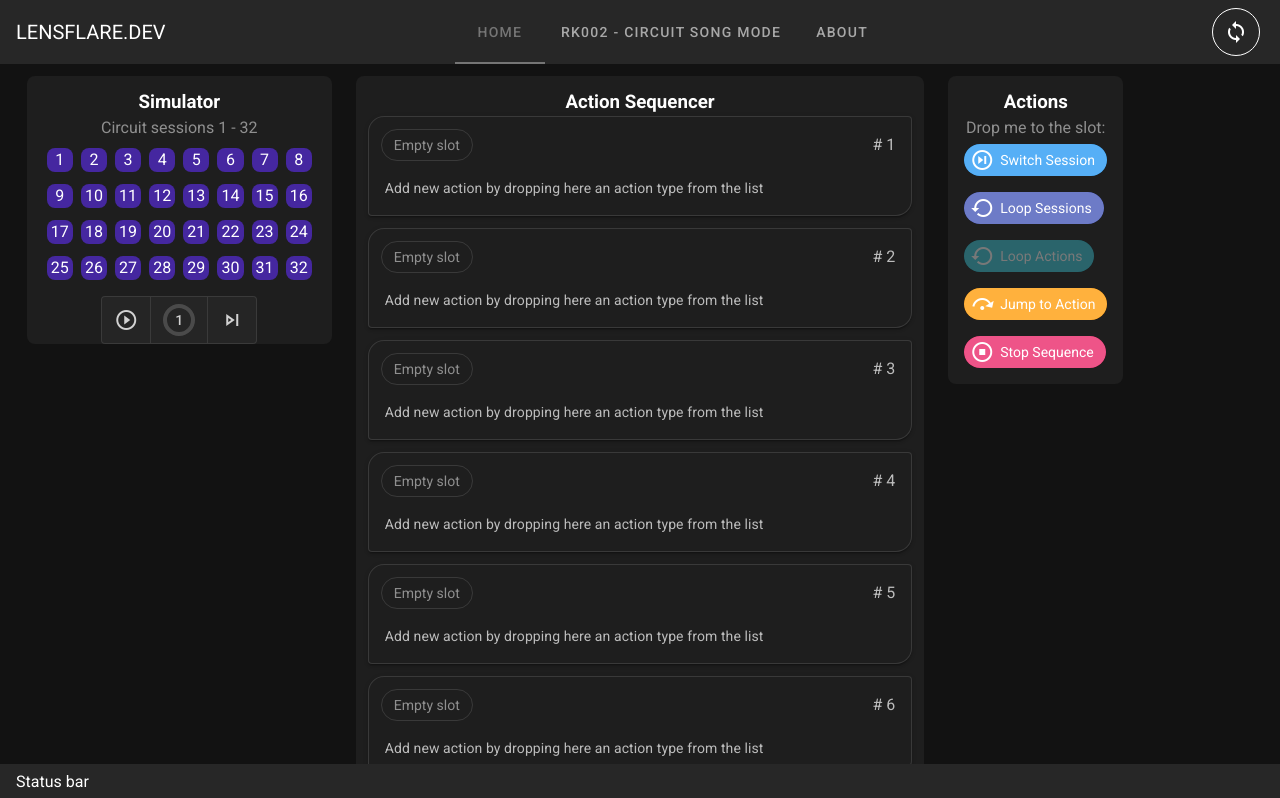
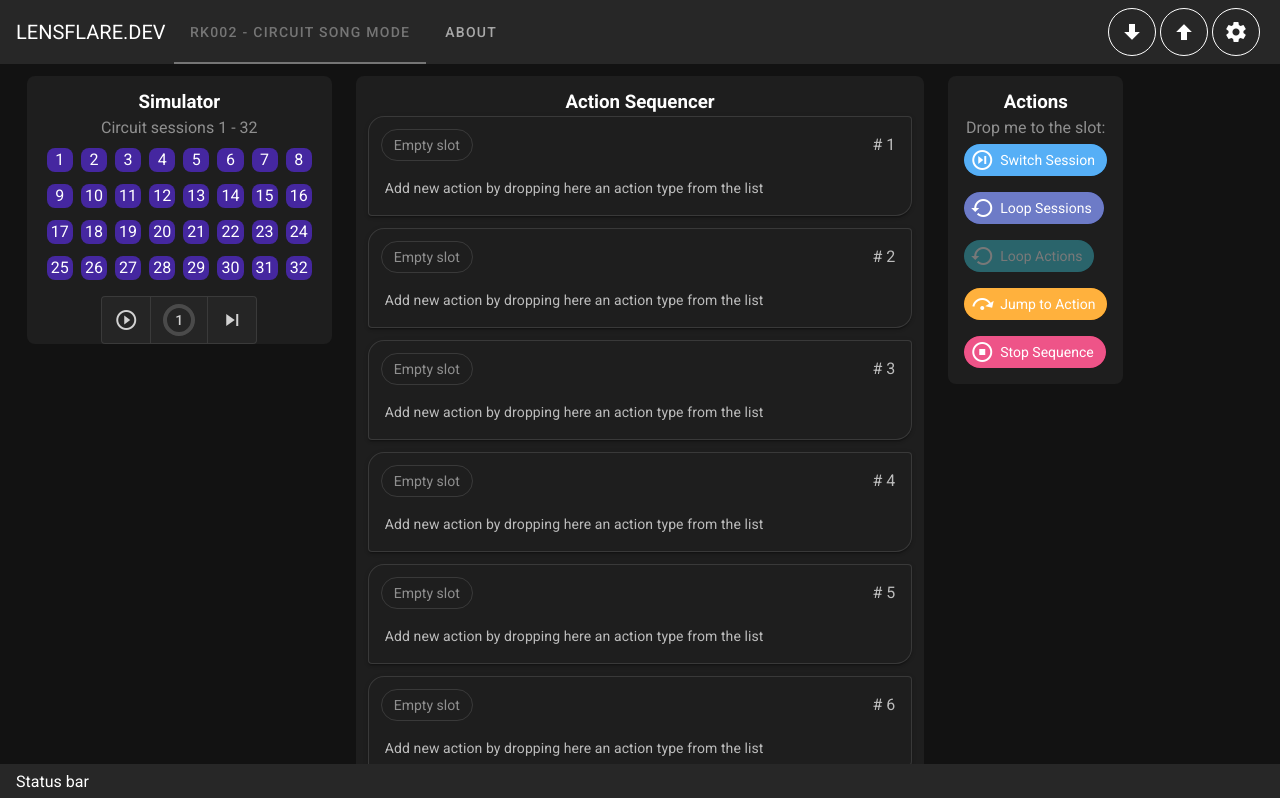
Before and after one commit to yuriizubkov/rk002-sequence-editor, a Vue app: page / in a window 1280 px wide. Shown: the top 798 px of the page. Built offline with nearby package versions, Linux system fonts and the light colour scheme.

Commit message:
buttons and icons

```diff
--- a/src/App.vue
+++ b/src/App.vue
@@ -1,14 +1,22 @@
 <template>
   <v-app id="rk002-sequence-editor">
     <v-app-bar app flat>
-      <v-toolbar-title style="min-width: 150px">LENSFLARE.DEV</v-toolbar-title>
-      <v-tabs centered class="ml-n9" color="grey darken-1" v-model="activeTab">
+      <v-toolbar-title style="min-width: 150px">
+        <a class="title-link" href="/">LENSFLARE.DEV</a>
+      </v-toolbar-title>
+      <v-tabs color="grey darken-1" class="ml-2 mr-2" v-model="activeTab">
         <v-tab v-for="link in links" :key="link.title" :href="link.url">
           {{ link.title }}
         </v-tab>
       </v-tabs>
+      <v-btn icon outlined rounded class="mr-1">
+        <v-icon>mdi-arrow-down-bold</v-icon>
+      </v-btn>
+      <v-btn icon outlined rounded class="mr-1">
+        <v-icon>mdi-arrow-up-bold</v-icon>
+      </v-btn>
       <v-btn icon outlined rounded class="mr-1" @click="onSyncClick">
-        <v-icon>mdi-sync</v-icon>
+        <v-icon>mdi-cog</v-icon>
       </v-btn>
     </v-app-bar>
 
@@ -114,7 +122,6 @@ export default {
     snackbarColor: 'red',
     statusBarText: "Status bar",
     links: [
-      { title: "Home", url: "/" },
       { title: "RK002 - Circuit Song Mode", url: "" },
       { title: "About", url: "/retrokits/2020/11/24/rk002-circuit-song-mode.html" }
     ],
@@ -169,4 +176,8 @@ export default {
   .sheets-fixed {
     position: fixed;
   }
+  .title-link {
+    color: white;
+    text-decoration: none;
+  }
 </style>
--- a/src/components/sequencer-simulator.vue
+++ b/src/components/sequencer-simulator.vue
@@ -32,7 +32,7 @@
             <v-progress-circular class="no-transition" :value="currentActionProgress">{{ (beatsTotal - beatsUntilNextAction) + 1 }}</v-progress-circular>
           </v-btn>
           <v-btn @click="onNext">
-            <v-icon>mdi-skip-next-outline</v-icon>
+            <v-icon>mdi-skip-next</v-icon>
           </v-btn>
          </v-item-group>
       </v-row>
```
